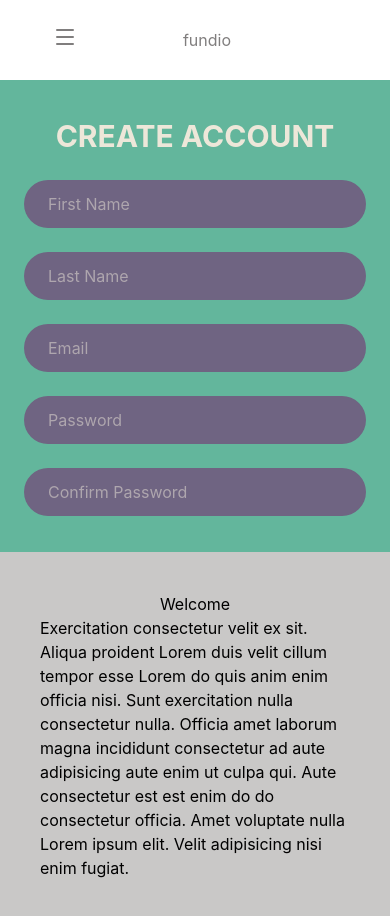
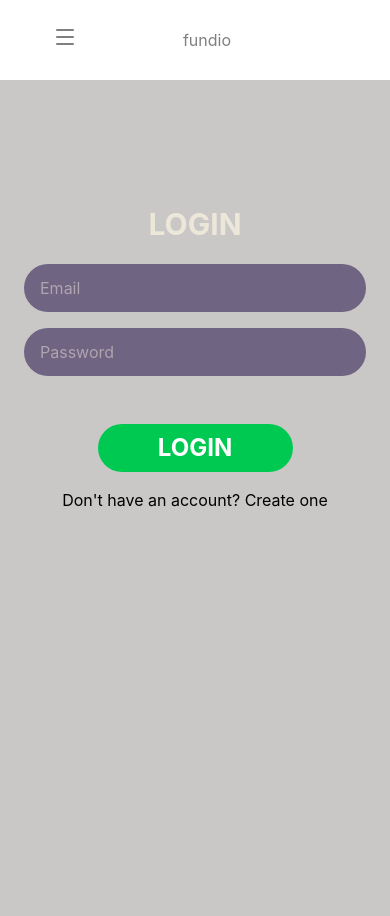
Before and after one commit to kifo99/fundio, a React (Vite) app in the folder client/: page /signup in a window 390 px wide. Shown: the top 916 px of the page. After the commit the page ends 844 px from the top, so only its background shows below. Built offline with nearby package versions, Linux system fonts and the light colour scheme.

Commit message:
add: new test designe for auth page

```diff
--- a/client/package.json
+++ b/client/package.json
@@ -15,6 +15,7 @@
     "@tanstack/react-query": "^5.90.14",
     "axios": "^1.13.2",
     "dotenv": "^17.2.3",
+    "framer-motion": "^13.4.0",
     "lucide-react": "^0.562.0",
     "react": "^19.2.0",
     "react-dom": "^19.2.0",
--- a/client/src/App.jsx
+++ b/client/src/App.jsx
@@ -3,7 +3,7 @@ import { useDispatch, useSelector } from 'react-redux';
 import { Navigation } from './components/navigation/Navigation';
 import { Login } from './pages/auth/login/Login';
 import { Signup } from './pages/auth/signup/Signup';
-import { SignupTest } from './pages/auth/signup/SignupTest';
+import { Auth } from './pages/auth/signup/Auth';
 import { Home } from './pages/home/Home';
 import { Route, Routes } from 'react-router';
 import { persistor } from './store/store';
@@ -41,7 +41,7 @@ function App() {
         <Routes>
           <Route path="/" element={<Home />} />
           <Route path="/login" element={<Login />} />
-          <Route path="/signup" element={<SignupTest />} />
+          <Route path="/signup" element={<Auth />} />
         </Routes>
       </main>
     </div>
--- /dev/null
+++ b/client/src/pages/auth/signup/Auth.jsx
@@ -0,0 +1,143 @@
+import { Form } from './components/Form/Form';
+import { FormField } from '../../../components/form/FormField';
+import { AuthBackground } from './components/AuthBackground';
+import { AuthButton } from './components/AuthButton';
+import { useState } from 'react';
+import { motion, AnimatePresence } from 'framer-motion';
+
+export function Auth() {
+  const [mode, setMode] = useState('login');
+  const bgImgUrl = '../../../../public/img/auth-images/jonny-gios-iGZCr_1uZFQ-unsplash.jpg';
+
+  return (
+    <div className="flex flex-col md:flex-row justify-center items-center h-auto w-full sm:w-2/3 md:w-1/2 lg:w-1/2 m-auto">
+      <AuthBackground url={bgImgUrl} />
+      <div className="relative h-auto w-full flex items-center justify-center overflow-hidden">
+        <div className="relative w-full sm:w-2/3 md:w-1/2 lg:w-1/3 h-[520px] overflow-hidden">
+          <AnimatePresence initial={false} mode="wait">
+            {mode === 'login' ? (
+              <motion.div
+                key="login"
+                initial={{ y: '-100%', opacity: 0 }}
+                animate={{ y: 0, opacity: 1 }}
+                exit={{ y: '-100%', opacity: 0 }}
+                transition={{ duration: 0.35, ease: 'easeInOut' }}
+                className="absolute inset-0 flex flex-col justify-center items-center"
+              >
+                <Form
+                  className={
+                    'flex flex-col p-6 w-full h-auto justify-center items-center text-[#EDE7D9]'
+                  }
+                >
+                  <div className="m-3.5">
+                    <h1 className="uppercase text-3xl font-bold">Login</h1>
+                  </div>
+                  <FormField
+                    field={'email'}
+                    placeholder={'Email'}
+                    label={'Enter your email address'}
+                    inputStyle={'bg-[#6F6482] rounded-full w-full h-12 pl-4'}
+                    className={
+                      'flex flex-col justify-center items-center w-full h-auto sm:h-16 m-2'
+                    }
+                  />
+                  <FormField
+                    field={'password'}
+                    placeholder={'Password'}
+                    label={'Enter your password'}
+                    inputStyle={'bg-[#6F6482] rounded-full w-full h-12 pl-4'}
+                    className={
+                      'flex flex-col justify-center items-center w-full h-auto sm:h-16 m-2'
+                    }
+                  />
+                </Form>
+
+                <AuthButton
+                  className={`w-2/4 text-2xl font-bold h-12 text-white bg-green-500 rounded-full uppercase mt-4`}
+                  type={'LOGIN'}
+                />
+
+                <button onClick={() => setMode('signup')} className="mt-4">
+                  Don't have an account? Create one
+                </button>
+              </motion.div>
+            ) : (
+              <motion.div
+                key="signup"
+                initial={{ y: '100%', opacity: 0 }}
+                animate={{ y: 0, opacity: 1 }}
+                exit={{ y: '100%', opacity: 0 }}
+                transition={{ duration: 0.35, ease: 'easeInOut' }}
+                className="absolute inset-0 flex flex-col justify-center items-center"
+              >
+                <Form
+                  className={
+                    'flex flex-col p-6 w-full h-auto justify-center items-center text-[#EDE7D9]'
+                  }
+                >
+                  <div className="m-3.5">
+                    <h1 className="uppercase text-3xl font-bold">Create Account</h1>
+                  </div>
+                  <FormField
+                    field={'firstName'}
+                    placeholder={'First Name'}
+                    label={'Enter your first name'}
+                    inputStyle={'bg-[#6F6482] rounded-full w-full h-12 pl-4'}
+                    className={
+                      'flex flex-col justify-center items-center w-full h-auto sm:h-16 m-2'
+                    }
+                  />
+                  <FormField
+                    field={'lastName'}
+                    placeholder={'Last Name'}
+                    label={'Enter your last name'}
+                    inputStyle={'bg-[#6F6482] rounded-full w-full h-12 pl-4'}
+                    className={
+                      'flex flex-col justify-center items-center w-full h-auto sm:h-16 m-2'
+                    }
+                  />
+                  <FormField
+                    field={'email'}
+                    placeholder={'Email'}
+                    label={'Enter your email address'}
+                    inputStyle={'bg-[#6F6482] rounded-full w-full h-12 pl-4'}
+                    className={
+                      'flex flex-col justify-center items-center w-full h-auto sm:h-16 m-2'
+                    }
+                  />
+                  <FormField
+                    field={'password'}
+                    placeholder={'Password'}
+                    label={'Enter your password'}
+                    inputStyle={'bg-[#6F6482] rounded-full w-full h-12 pl-4'}
+                    className={
+                      'flex flex-col justify-center items-center w-full h-auto sm:h-16 m-2'
+                    }
+                  />
+                  <FormField
+                    field={'confirmPassword'}
+                    placeholder={'Confirm Password'}
+                    label={'Confirm Password'}
+                    inputStyle={'bg-[#6F6482] rounded-full w-full h-12 pl-4'}
+                    className={
+                      'flex flex-col justify-center items-center w-full h-auto sm:h-16 m-2'
+                    }
+                  />
+                </Form>
+
+                <AuthButton
+                  className={`w-2/4 text-2xl font-bold h-12 text-white bg-red-500 rounded-full uppercase mt-2`}
+                  type={'Signup'}
+                />
+
+                <button onClick={() => setMode('login')} className="mt-4">
+                  Already have an account? Login
+                </button>
+              </motion.div>
+            )}
+          </AnimatePresence>
+        </div>
+      </div>
+    </div>
+  );
+}
--- a/client/src/pages/auth/signup/SignupTest.jsx
+++ /dev/null
@@ -1,30 +0,0 @@
-import { SignupForm } from './components/Form/SignupForm';
-
-export function SignupTest() {
-  // AuthForm component <
-  //    FormField <
-  //      Label
-  //      input
-  //      ErrorMessage component
-  //    >
-  //
-  // >
-
-  return (
-    <div className="flex flex-col md:flex-row justify-center items-center h-auto w-full sm:w-2/3 md:w-1/2 lg:w-1/2 m-auto">
-      <SignupForm />
-      <div className="flex flex-col m-auto p-10 w-full md:w-1/2 justify-center items-center">
-        <h1>Welcome</h1>
-        <div>
-          <p>
-            Exercitation consectetur velit ex sit. Aliqua proident Lorem duis velit cillum tempor
-            esse Lorem do quis anim enim officia nisi. Sunt exercitation nulla consectetur nulla.
-            Officia amet laborum magna incididunt consectetur ad aute adipisicing aute enim ut culpa
-            qui. Aute consectetur est est enim do do consectetur officia. Amet voluptate nulla Lorem
-            ipsum elit. Velit adipisicing nisi enim fugiat.
-          </p>
-        </div>
-      </div>
-    </div>
-  );
-}
--- /dev/null
+++ b/client/src/pages/auth/signup/components/AuthBackground.jsx
@@ -0,0 +1,8 @@
+export function AuthBackground({ url }) {
+  return (
+    <div
+      style={{ backgroundImage: `url(${url})` }}
+      className="hidden md:block bg-cover bg-center absolute inset-0 -z-10 w-full h-full"
+    ></div>
+  );
+}
--- /dev/null
+++ b/client/src/pages/auth/signup/components/AuthButton.jsx
@@ -0,0 +1,3 @@
+export function AuthButton({ className, type }) {
+  return <button className={`${className}`}>{type}</button>;
+}
--- /dev/null
+++ b/client/src/pages/auth/signup/components/Form/Form.jsx
@@ -0,0 +1,5 @@
+import { FormField } from '../../../../../components/form/FormField.jsx';
+
+export function Form({ className, children }) {
+  return <div className={`${className}`}>{children}</div>;
+}
--- a/client/src/pages/auth/signup/components/Form/SignupForm.jsx
+++ /dev/null
@@ -1,47 +0,0 @@
-import { FormField } from '../../../../../components/form/FormField.jsx';
-
-export function SignupForm() {
-  return (
-    <div className="flex flex-col m-auto p-6 sm:p-10 w-full sm:w-2/3 md:w-1/2 lg:w-1/3 h-auto  bg-[#63B69C] justify-center items-center text-[#EDE7D9]">
-      <div className="m-3.5">
-        <h1 className="uppercase text-3xl font-bold">Create Account</h1>
-      </div>
-      <FormField
-        field={'firstName'}
-        placeholder={'First Name'}
-        label={'Enter your first name'}
-        inputStyle={'bg-[#6F6482] rounded-full w-full h-12 pl-6 '}
-        className={'flex flex-col  justify-center items-center w-full h-auto sm:h-16 m-3'}
-      />
-      <FormField
-        field={'lastName'}
-        placeholder={'Last Name'}
-        label={'Enter your last name'}
-        inputStyle={'bg-[#6F6482] rounded-full w-full h-12 pl-6 '}
-        className={'flex flex-col  justify-center items-center w-full h-auto sm:h-16 m-3'}
-      />
-      <FormField
-        field={'email'}
-        placeholder={'Email'}
-        label={'Enter your email address'}
-        inputStyle={'bg-[#6F6482] rounded-full w-full h-12 pl-6 '}
-        className={'flex flex-col  justify-center items-center w-full h-auto sm:h-16 m-3'}
-      />
-      <FormField
-        field={'password'}
-        placeholder={'Password'}
-        label={'Enter your password'}
-        inputStyle={'bg-[#6F6482] rounded-full w-full h-12 pl-6 '}
-        className={'flex flex-col  justify-center items-center w-full h-auto sm:h-16 m-3'}
-      />
-      <FormField
-        field={'confirmPassword'}
-        placeholder={'Confirm Password'}
-        label={'Confirm Password'}
-        inputStyle={'bg-[#6F6482] rounded-full w-full h-12 pl-6 '}
-        className={'flex flex-col  justify-center items-center w-full h-auto sm:h-16 m-3'}
-      />
-      <div>{/*TODO Create Button component*/}</div>
-    </div>
-  );
-}
```
Also changed, not shown: 2 other files (tests, documents, lock files or other folders).
